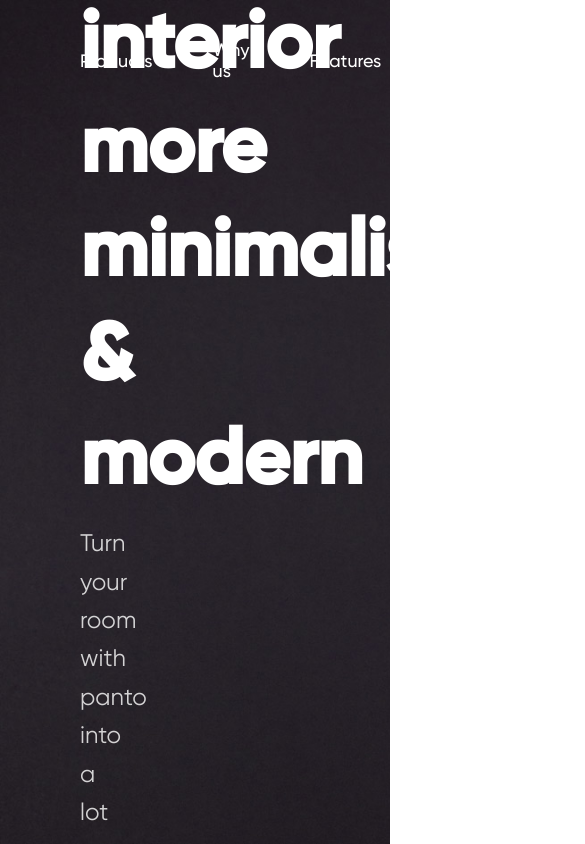
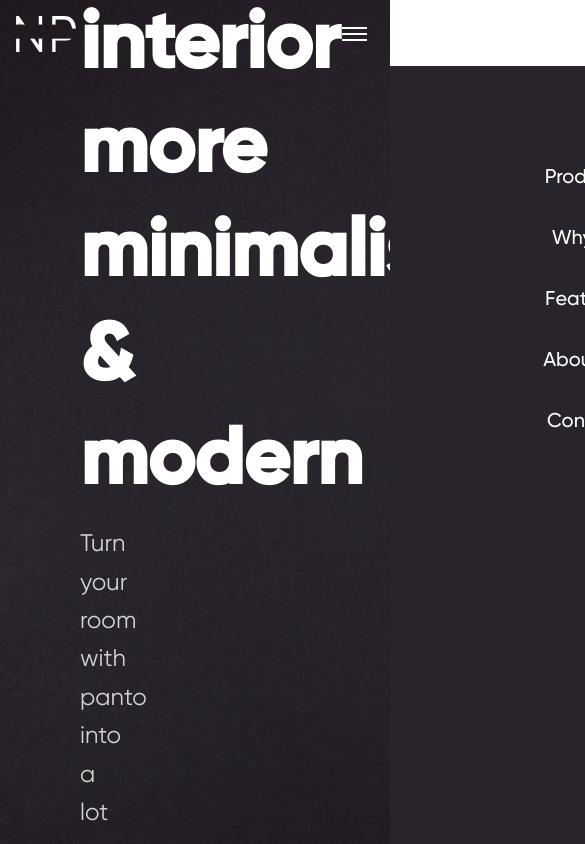
Before and after one commit to JavokhirMurodov1626/Door-Handles, an Angular app: page / in a window 390 px wide. Shown: the top 844 px of the page, 585 px wide, since content can reach past the window. Built offline with nearby package versions, Linux system fonts and the light colour scheme.

Commit message:
navbar responsive has been completed

```diff
--- a/src/app/app.component.html
+++ b/src/app/app.component.html
@@ -1,7 +1,8 @@
-<header class="container">
+<header>
     <app-navbar></app-navbar>
     <app-hero-section></app-hero-section>
 </header>
+
 <main class="container">
 
     <app-why-choose-us></app-why-choose-us>
--- a/src/app/css/base.css
+++ b/src/app/css/base.css
@@ -10,12 +10,14 @@
 html {
     font-size: 62.5%;
     scroll-behavior: smooth;
+    overflow-x: hidden;
 }
 
 body {
     font-family: 'Gilroy-Regular', sans-serif;
     font-style: normal;
     scroll-behavior: smooth;
+    overflow-x: hidden;
     margin: 0;
     padding: 0;
 }
--- a/src/app/navbar/navbar.component.css
+++ b/src/app/navbar/navbar.component.css
@@ -1,23 +1,168 @@
 nav {
+    width: 100%;
+}
+.nav-container {
     background: transparent;
     width: 100%;
     padding: 4rem 8rem;
     display: flex;
+    justify-content: space-between;
+    align-items: center;
+    transition: 0.25s ease-out;
 }
-.navbar-brand{
+
+.navbar-brand {
+    display: inline-block;
     width: 6rem;
 }
 nav .nav-menu {
     display: flex;
     align-items: center;
     gap: 6rem;
-    margin: 0 auto;
 }
-.navbar-item{
+.hamburger-modal{
+    display: none;
+}
+.navbar-item {
     display: flex;
     align-items: center;
 }
+
 .nav-link {
     color: var(--color-primary-white);
     font-family: 'Gilroy-Medium';
 }
+
+/* Menu Button 3 */
+.menu-btn-3 {
+    height: 32px;
+    width: 40px;
+    cursor: pointer;
+}
+
+.menu-btn-3 span,
+.menu-btn-3 span::before,
+.menu-btn-3 span::after {
+    background: #fff;
+    content: '';
+    position: absolute;
+    width: 30px;
+    height: 2px;
+    margin-top: 10px;
+    -webkit-transform: rotate(180deg);
+    -moz-transform: rotate(180deg);
+    -o-transform: rotate(deg);
+    transform: rotate(180deg);
+    -webkit-transition: .5s ease-in-out;
+    -moz-transition: .5s ease-in-out;
+    -o-transition: .5s ease-in-out;
+    transition: .5s ease-in-out;
+}
+
+.menu-btn-3 span::before {
+    margin-top: -8px;
+}
+
+.menu-btn-3 span::after {
+    margin-top: 8px;
+}
+
+.menu-btn-3.active span {
+    background: transparent;
+}
+
+.menu-btn-3.active span::before {
+    margin-top: 0;
+    -webkit-transform: rotate(45deg);
+    -moz-transform: rotate(45deg);
+    -o-transform: rotate(45deg);
+    transform: rotate(45deg);
+}
+
+.menu-btn-3.active span::after {
+    transform: rotate(-45deg);
+    margin-top: 0;
+}
+
+@media screen and (max-width:1024px) {
+    .nav-container {
+        padding: 2.4rem;
+    }
+    nav .nav-menu {
+     display: none;
+    }
+    .nav-container.active{
+       background-color: #29242B;
+    }
+    .hamburger-modal{
+        display: flex;
+        flex-direction: column;
+        align-items: center;
+        background-color: #29242B;
+        gap: 6rem;
+        position: absolute;
+        right: 0;
+        left: 0;
+        top: 8.3rem;
+        bottom: 0;
+        z-index: 1;
+        padding-top: 20rem;
+        transition: 0.25s ease-out;
+        transform: translateX(100%);
+    }
+    .hamburger-modal .nav-link{
+        font-size: 4rem;
+    }
+    .hamburger-modal.active{
+        transform: translateX(0);
+    }
+    .navbar-item {
+        display: flex;
+        align-items: center;
+    }
+
+    .nav-link {
+        color: var(--color-primary-white);
+        font-family: 'Gilroy-Medium';
+    }
+}
+@media screen and (max-width:767px) {
+    .nav-container {
+        padding: 1.6rem;
+    }
+
+    .hamburger-modal{
+        gap: 4rem;
+        top: 6.6rem;
+        padding-top: 10rem;
+
+    }
+    .hamburger-modal .nav-link{
+        font-size: 2rem;
+    }
+    .menu-btn-3 {
+        height: 32px;
+        width: 40px;
+        padding-top:5px;
+        cursor: pointer;
+        display: flex;
+        justify-content: center;
+    }
+
+    .menu-btn-3 span,
+    .menu-btn-3 span::before,
+    .menu-btn-3 span::after {
+        width: 25px;
+        height: 2px;
+    }
+
+    .menu-btn-3 span::before {
+        margin-top: -6px;
+    }
+
+    .menu-btn-3 span::after {
+        margin-top: 6px;
+    }
+
+
+}
--- a/src/app/navbar/navbar.component.html
+++ b/src/app/navbar/navbar.component.html
@@ -1,10 +1,24 @@
 <nav >
-    <a href="#" class="navbar-brand"><img src="/assets/icons/new-logo.svg" alt=""></a>
-    <ul class="nav-menu">
+    <div class="nav-container container" #navbar>
+
+        <a href="#" class="navbar-brand"><img src="/assets/icons/new-logo.svg" alt=""></a>
+        <ul class="nav-menu">
             <li class="nav-item"><a href="#products" class="nav-link h4">Products</a></li>
             <li class="nav-item"><a href="#why-us" class="nav-link h4">Why us</a></li>
             <li class="nav-item"><a href="#features" class="nav-link h4">Features</a></li>
             <li class="nav-item"><a href="#about" class="nav-link h4">About Us</a></li>
             <li class="nav-item"><a href="#contact" class="nav-link h4">Contact</a></li>
-    </ul>
+        </ul>
+
+        <div class="menu-btn-3" (click)="menuBtnFunction(hamburgerBtn,hamburgerModal,navbar)" #hamburgerBtn>
+            <span></span>
+        </div>
+    </div>
 </nav>
+<ul class="nav-menu hamburger-modal" #hamburgerModal>
+    <li class="nav-item"><a href="#products" class="nav-link h4">Products</a></li>
+    <li class="nav-item"><a href="#why-us" class="nav-link h4">Why us</a></li>
+    <li class="nav-item"><a href="#features" class="nav-link h4">Features</a></li>
+    <li class="nav-item"><a href="#about" class="nav-link h4">About Us</a></li>
+    <li class="nav-item"><a href="#contact" class="nav-link h4">Contact</a></li>
+</ul>
--- a/src/app/navbar/navbar.component.ts
+++ b/src/app/navbar/navbar.component.ts
@@ -7,4 +7,11 @@ import { Component } from '@angular/core';
 })
 export class NavbarComponent {
 
+
+  menuBtnFunction(hamburgerBtn:HTMLElement,hamburgerModal:HTMLElement,navbar:HTMLElement) {
+    hamburgerBtn.classList.toggle("active");
+    hamburgerModal.classList.toggle('active');
+    navbar.classList.toggle('active');
+    console.log('clicked!');
 }
+}
```
